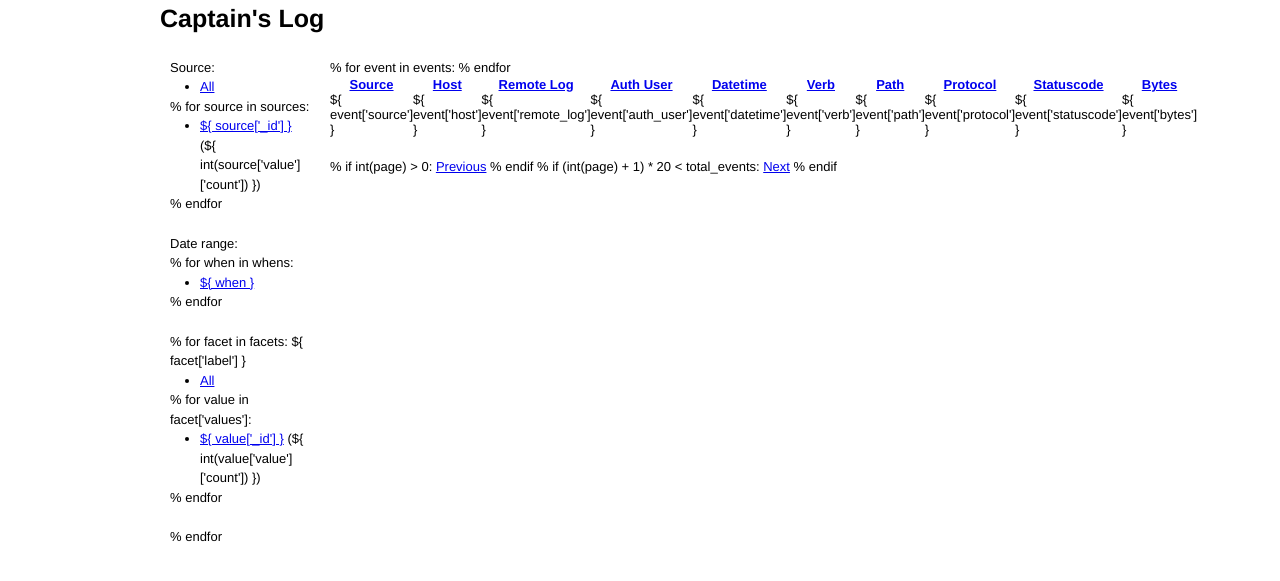
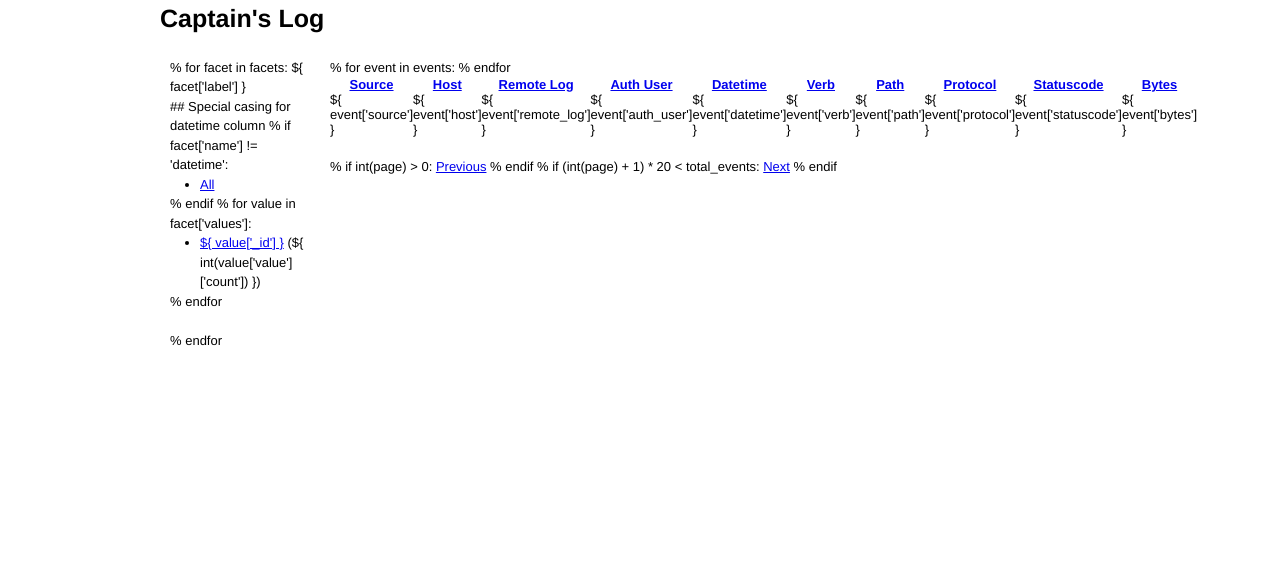
Before and after one commit to onyxfish/captainslog, a Python web app: template templates/index.html in a window 1280 px wide. Shown: the top 581 px of the page. Run offline with Jinja, Linux system fonts and the light colour scheme; the template is opened without the code that fills it, so the values that code supplies are empty; some libraries are stand-ins or nearby versions.

Commit message:
Factored out special casing for source and datetime facets.

```diff
--- a/logformat.py
+++ b/logformat.py
@@ -22,6 +22,7 @@
     '%r': '(?P<verb>.+) (?P<path>.+) (?P<protocol>.+)',     # First line of request
     '%>s': '(?P<statuscode>[\d-]+)',    # Status of the last request (after any redirects)
     '%s': '(?P<original_statuscode>[\d-]+)',     # Status.  For requests that got internally redirected, this is the status of the *original* request
+    # TODO: support alternate time formats
     '%t': '\[(?P<datetime>.+)\]',     # Time, in common log format time format (standard english format)
     '%T': '(?P<time_to_serve>\d+)',     # The time taken to serve the request, in seconds.
     '%u': '(?P<auth_user>.+)',     # Remote user (from auth; may be bogus if return status (%s) is 401)
--- a/settings.py
+++ b/settings.py
@@ -12,7 +12,9 @@
 
 # What columns should be faceted for drill-down navigation?
 FACET_COLUMNS = [
-    'host',
+    'source',
+    'datetime',
+    # 'host',
     # 'path',
     'statuscode',
 ]
--- a/templates/index.html
+++ b/templates/index.html
@@ -6,26 +6,14 @@
     <h1>Captain's Log</h1>
 
     <div id="rail" class="grid_2">
-    Source:
-    <ul name='source'>
-        <li><a href="javascript:facet_clicked();" class='facet ${ 'selected' if selected_source == 'All' else '' }' title='All'>All</a></li>
-        % for source in sources:
-        <li><a href="javascript:facet_clicked();" class="facet ${ 'selected' if selected_source == source['_id'] else '' }" title='${ source['_id'] }'>${ source['_id'] }</a> (${ int(source['value']['count']) })</li>
-        % endfor
-    </ul>
-
-    Date range:
-    <ul name='when'>
-        % for when in whens:
-        <li><a href="javascript:facet_clicked();" class="facet ${ 'selected' if selected_when == when else '' }" title='${ when }'>${ when }</a></li>
-        % endfor
-    </ul>
-
     % for facet in facets:
     ${ facet['label'] }
     <ul name='${ facet['name'] }'>
+		## Special casing for datetime column
+		% if facet['name'] != 'datetime':
         <li><a href="javascript:facet_clicked();" class='facet ${ 'selected' if not facet['selected'] or facet['selected'] == 'All' else '' }' title='All'>All</a></li>
-        % for value in facet['values']:
+        % endif
+		% for value in facet['values']:
         <li><a href="javascript:facet_clicked();" class='facet ${ 'selected' if facet['selected'] == value['_id'] else '' }' title='${ value['_id'] }'>${ value['_id'] }</a> (${ int(value['value']['count']) })</li>
         % endfor
     </ul>
@@ -83,11 +71,9 @@
     <script type='text/javascript' src='assets/tablesorter/jquery.tablesorter.min.js'></script>
     <script type='text/javascript'>
     var q = {
-        'source': '${ selected_source }',
         % for facet in facets:
         '${ facet['name'] }': '${ facet['selected'] }',
         % endfor
-        'when': '${ selected_when }',
         };
 
     function facet_clicked() {
--- a/watch.py
+++ b/watch.py
@@ -14,7 +14,7 @@
 log_collection = db[settings.LOG_COLLECTION]
 
 apache_access_collection.ensure_index([('datetime', pymongo.DESCENDING), ('source', pymongo.ASCENDING)])
-apache_access_collection.ensure_index([('datetime', pymongo.DESCENDING), ('host', pymongo.ASCENDING)])
+# apache_access_collection.ensure_index([('datetime', pymongo.DESCENDING), ('host', pymongo.ASCENDING)])
 # apache_access_collection.ensure_index([('datetime', pymongo.DESCENDING), ('path', pymongo.ASCENDING)])
 apache_access_collection.ensure_index([('datetime', pymongo.DESCENDING), ('statuscode', pymongo.ASCENDING)])
 
@@ -22,9 +22,9 @@
 
 # TODO: make configurable
 log_config = {
-    # '/Users/sk/src/captainslog/app1/apps.access.log': 'NCSA',
+    '/Users/sk/src/captainslog/app1/apps.access.log': 'NCSA',
     # '/Users/sk/src/captainslog/app1/Medill.access.log': 'NCSA',
-    '/Users/sk/src/captainslog/app1/homicides.access.log': '\[?%h\]? %l %u %t \"%r\" %>s %b \"%{Referer}i\" \"%{User-agent}i\" %I %O'
+    # '/Users/sk/src/captainslog/app1/homicides.access.log': '\[?%h\]? %l %u %t \"%r\" %>s %b \"%{Referer}i\" \"%{User-agent}i\" %I %O'
 }
 
 # TODO: load regexes dynamically from config
```
Also changed, not shown: server.py (+23 -25 lines).
